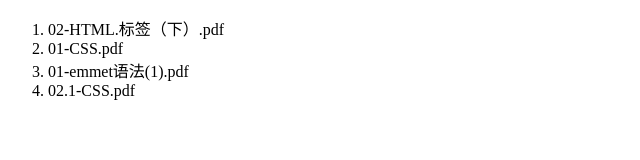
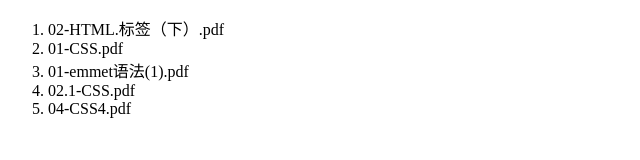
Before and after one commit to sineandcosine/sineandcosine.github.io, a plain HTML site: page index.html in a window 1280 px wide. Shown: the whole page, without its empty margins (0-640 px from the left). Drawn offline with Linux system fonts and the light colour scheme.

Commit message:
add a e-book

```diff
--- a/index.html
+++ b/index.html
@@ -24,6 +24,7 @@
             <li><a href="src/01-CSS.pdf">01-CSS.pdf</a></li>
             <li><a href="src/01-emmet语法(1).pdf">01-emmet语法(1).pdf</a></li>
             <li><a href="src/02.1-CSS.pdf">02.1-CSS.pdf</a></li>
+            <li><a href="src/04-CSS4.pdf">04-CSS4.pdf</a></li>
         </ol>
     </div>
 </body>
```
Also changed, not shown: 1 other file.
